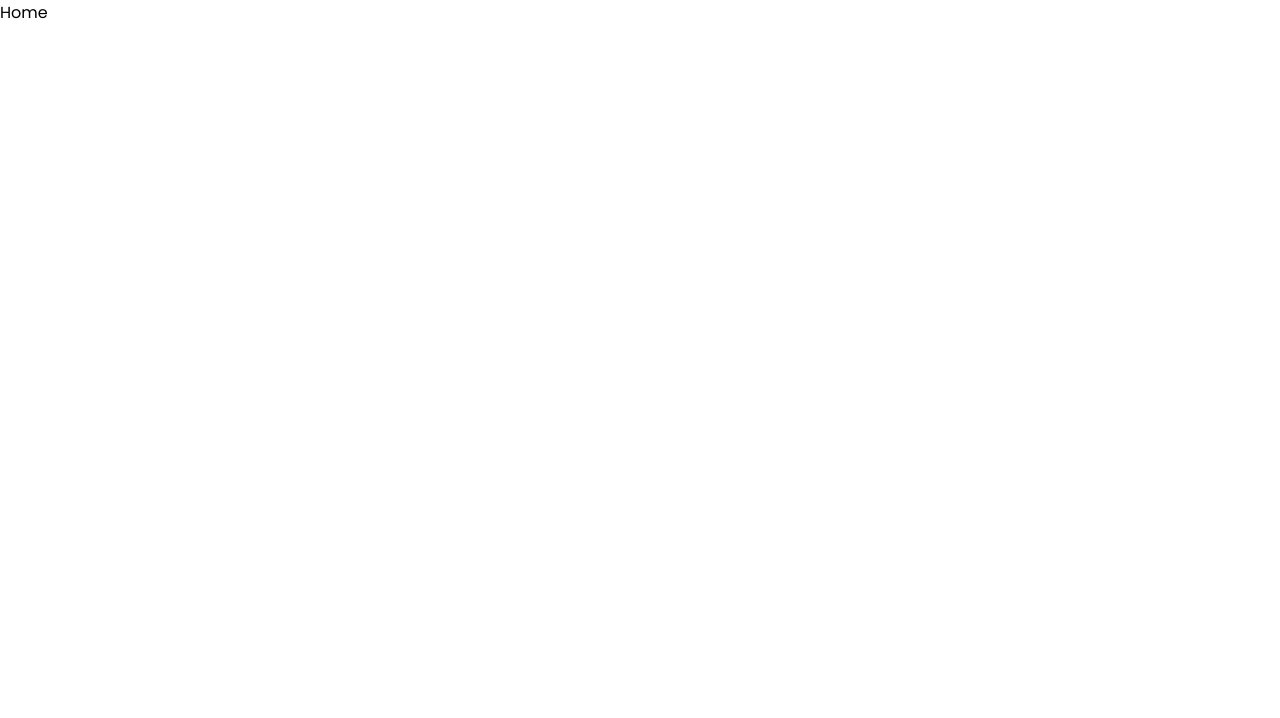
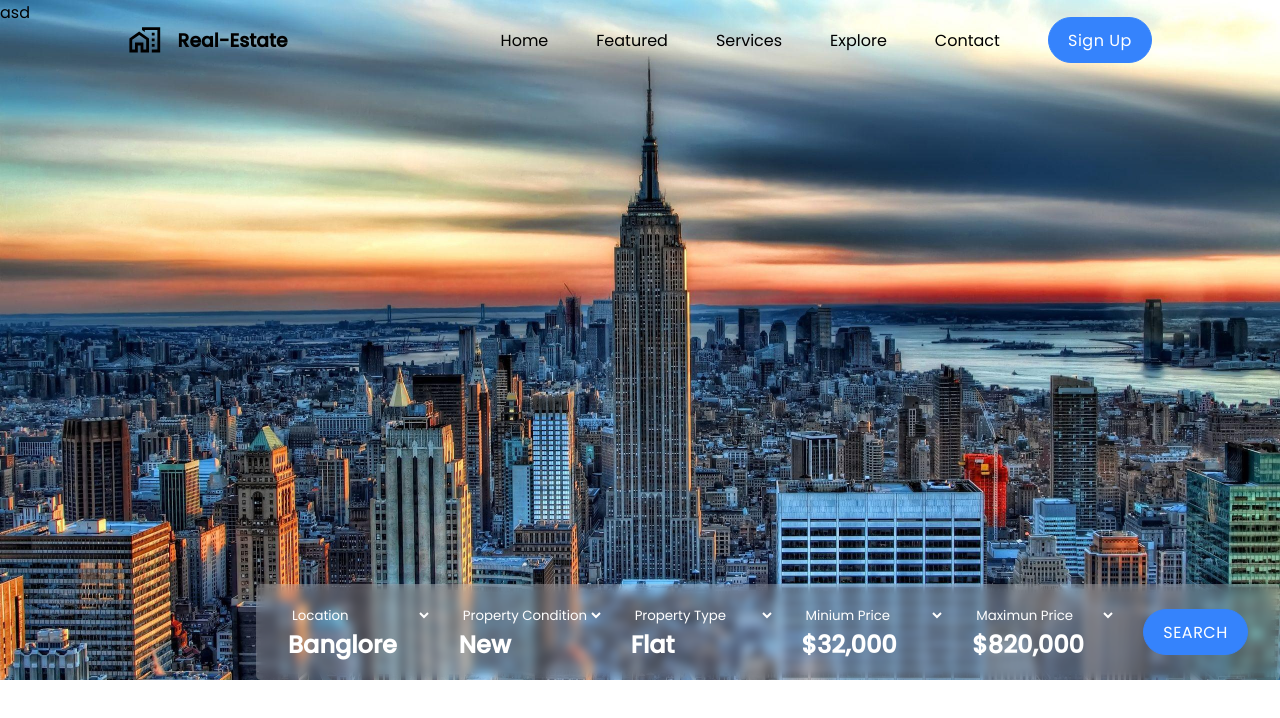
Before and after one commit to 25mohit/real-estate-frontend, a React (Create React App) app: page / in a window 1280 px wide. Shown: the top 718 px of the page. Built offline with nearby package versions, Linux system fonts and the light colour scheme.

Commit message:
Hero Section Developed

```diff
--- a/src/App.css
+++ b/src/App.css
@@ -6,6 +6,7 @@
     font-size: 1rem;
     width: fit-content;
     border-radius: 25px;
+    white-space: nowrap;
 }
 .btn:hover{
     cursor: pointer;
@@ -19,6 +20,7 @@
 }
 .btn.text:hover{
     color: rgb(78, 78, 78);
+    cursor:auto;
 }
 .btn.bordered{
     border: 1px solid var(--primary-color);
@@ -75,3 +77,44 @@
     justify-content: center;
     padding: 1rem 0;
 }
+.navbar{
+    height: var(--home-navbar-height);
+    position: fixed;
+    width: 100%;
+    padding: 1rem 8rem;
+    display: flex;
+    align-items: center;
+    transition: 0.6s;
+    justify-content: space-between;
+}
+.navbar.show{
+    background-color: rgba(255, 255, 255, 0.265);
+    backdrop-filter: blur(3px);
+    transition: 0.6s;
+}
+.navbar .logo{
+    display: flex;
+    align-items: center;
+    gap: 1rem;
+    cursor: pointer;
+    user-select: none;
+}
+.navbar .items{
+    display: flex;
+    align-items: center;
+    gap: var(--list-items-gap);
+}
+.navbar .items > ul {
+    list-style: none;
+    display: flex;
+    align-items: center;
+    gap: var(--list-items-gap);
+}
+.navbar .items > ul > li{
+    margin: 0;
+    cursor: pointer;
+    user-select: none;
+}
+#logo-main{
+    font-size: 2.1rem;
+}
--- a/src/Style.css
+++ b/src/Style.css
@@ -49,3 +49,44 @@
     text-align: center;
     font-style: italic;
 }
+.home-layout{
+    display: flex;
+    flex-direction: column;
+}
+.hero{
+    height: 85vh;
+    background-repeat: no-repeat;
+    background-size: cover;
+    display: flex;
+    flex-direction: column;
+    justify-content: space-between;
+}
+.hero .foot{
+    display: flex;
+    align-items: center;
+    justify-content: right;
+}
+.price-filter{
+    display: flex;
+    align-items: center;
+    justify-content: space-between;
+    width: 80%;
+    background-color: rgba(255, 255, 255, 0.244);
+    backdrop-filter: blur(5px);
+    border-radius: 5px;
+    height: 6rem;
+    padding: 0 2rem;
+}
+.price-filter > section {
+    color: white;
+}
+.price-filter > section > select{
+    background-color: transparent;
+    border: none;
+    width: 100%;
+    color: white;
+    outline: none;
+    cursor: pointer;
+    min-width: 9rem;
+    width: fit-content;
+}
--- a/src/components/HOC/Navbar/Navbar.jsx
+++ b/src/components/HOC/Navbar/Navbar.jsx
@@ -1,8 +1,32 @@
-import React from 'react'
+import { useRef, useState } from "react";
+import { MdOutlineMapsHomeWork } from "react-icons/md";
+import { useNavigate } from "react-router-dom";
 
-const Navbar = () => {
+const Navbar = ({ isVisible }) => {
+  const navigate = useNavigate()
+
+
+  const onSignupHandler = () => {
+    navigate('/user-register')
+  }
+
   return (
-    <div>Navbar</div>
+    <div className={`navbar ${ !isVisible ? 'show' : ''}`}>
+      <div className="logo">
+        <MdOutlineMapsHomeWork id="logo-main"/>
+        <h3>Real-Estate</h3>
+      </div>
+      <div className="items">
+        <ul>
+          <li>Home</li>
+          <li>Featured</li>
+          <li>Services</li>
+          <li>Explore</li>
+          <li>Contact</li>
+        </ul>
+        <button className='btn contained' onClick={onSignupHandler}>Sign Up</button>
+      </div>
+    </div>
   )
 }
 
--- /dev/null
+++ b/src/components/Layout/HomeBodyLayout/HomeBodyLayout.jsx
@@ -0,0 +1,32 @@
+import { useEffect, useRef, useState } from "react"
+import Navbar from "../../HOC/Navbar/Navbar"
+
+const HomeBodyLayout = props => {
+  const navbarRef = useRef()
+  const [isVisible, setIsVisible] = useState(true)
+
+  useEffect(() => {
+    console.log(navbarRef.current);
+    const observer = new IntersectionObserver((entries) => {
+      const entry = entries[0]
+      setIsVisible(entry?.isIntersecting)
+      console.log("entry", entry);
+    })
+    observer.observe(navbarRef.current)
+  },[])
+
+  console.log("isVisible", isVisible);
+
+  return (
+    <div className="home-layout">
+      <nav ref={navbarRef}>
+        <Navbar isVisible={isVisible}/>
+      </nav>
+        <section className="body-main">
+            {props?.children}
+        </section>
+    </div>
+  )
+}
+
+export default HomeBodyLayout
--- a/src/components/Pages/Home/Home.jsx
+++ b/src/components/Pages/Home/Home.jsx
@@ -1,8 +1,11 @@
-import React from 'react'
+import HomeBodyLayout from "../../Layout/HomeBodyLayout/HomeBodyLayout"
+import Hero from "../../Section/Hero/Hero"
 
 const Home = () => {
   return (
-    <div>Home</div>
+   <HomeBodyLayout>
+      <Hero />
+   </HomeBodyLayout>
   )
 }
 
--- a/src/components/Pages/LoginPage/LoginPage.jsx
+++ b/src/components/Pages/LoginPage/LoginPage.jsx
@@ -1,15 +1,23 @@
+import { useNavigate } from "react-router-dom"
 import Form from "../../Layout/Form/Form"
 import UserAuth from "../../Layout/UserAuth/UserAuth"
 import Input from "../../Utils/FormFields/Input"
 
 const LoginPage = () => {
+
+  const navigate = useNavigate()
+
+  const onLoginHandler = e => {
+    e.preventDefault()
+    navigate('/')
+  }
   return (
     <UserAuth>
         <Form heading="Welcome">
           <Input label="Username" placeHolder="Enter user name"/>
           <Input label="Password" placeHolder="Enter your password" type="password"/>
           <footer>
-            <button className="btn contained">LOG IN</button>
+            <button className="btn contained" onClick={onLoginHandler}>LOG IN</button>
           </footer>
         </Form>
     </UserAuth>
--- a/src/components/Pages/RegisterPage/RegisterPage.jsx
+++ b/src/components/Pages/RegisterPage/RegisterPage.jsx
@@ -2,8 +2,17 @@ import React from 'react'
 import UserAuth from '../../Layout/UserAuth/UserAuth'
 import Form from '../../Layout/Form/Form'
 import Input from '../../Utils/FormFields/Input'
+import { useNavigate } from 'react-router-dom'
 
 const RegisterPage = () => {
+
+  const navigate = useNavigate()
+
+  const onRegisterHandler = e => {
+    e.preventDefault()
+    navigate('/')
+  }
+
   return (
     <UserAuth>
       <Form heading="Register Yourself">
@@ -13,7 +22,7 @@ const RegisterPage = () => {
         <Input label="Confirm password" placeHolder="Confirm your password" type="password"/>
         <Input label="Mobile no." placeHolder="Enter your mobile no." type="number"/>
         <footer>
-          <button className='btn contained'>REGISTER</button>
+          <button className='btn contained' onClick={onRegisterHandler}>REGISTER</button>
         </footer>
       </Form>
     </UserAuth>
--- /dev/null
+++ b/src/components/Section/Hero/Hero.jsx
@@ -0,0 +1,17 @@
+import React from 'react'
+import HeroPriceFilterBar from '../../Utils/HeroPriceFilterBar/HeroPriceFilterBar'
+
+const Hero = () => {
+  return (
+    <div className='hero' style={{backgroundImage: 'url(./Assets/hero.jpg)'}}>
+        <div className="body">
+            asd
+        </div>
+        <div className="foot">
+            <HeroPriceFilterBar />
+        </div>
+    </div>
+  )
+}
+
+export default Hero
--- /dev/null
+++ b/src/components/Utils/HeroPriceFilterBar/HeroPriceFilterBar.jsx
@@ -0,0 +1,39 @@
+const HeroPriceFilterBar = () => {
+  return (
+    <div className="price-filter">
+        <section>
+            <select name="" id="">
+                <option value="">Location</option>
+            </select>
+            <h2>Banglore</h2>
+        </section>
+        <section>
+            <select name="" id="">
+                <option value="">Property Condition</option>
+            </select>
+            <h2>New</h2>
+        </section>
+        <section>
+            <select name="" id="">
+                <option value="">Property Type</option>
+            </select>
+            <h2>Flat</h2>
+        </section>
+        <section>
+            <select name="" id="">
+                <option value="">Minium Price</option>
+            </select>
+            <h2>$32,000</h2>
+        </section>
+        <section>
+            <select name="" id="">
+                <option value="">Maximun Price</option>
+            </select>
+            <h2>$820,000</h2>
+        </section>
+        <button className="btn contained">SEARCH</button>
+    </div>
+  )
+}
+
+export default HeroPriceFilterBar
--- a/src/index.css
+++ b/src/index.css
@@ -6,5 +6,7 @@
     --primary-color: rgb(53,131,252);
     --auth-form-nav: 3.6rem;
     --auth-form-padding: 1.2rem;
-    --form-gaping: 1rem
+    --form-gaping: 1rem;
+    --list-items-gap: 3rem;
+    --home-navbar-height: 5rem;
 }
```
Also changed, not shown: public/Assets/hero.jpg (added).
